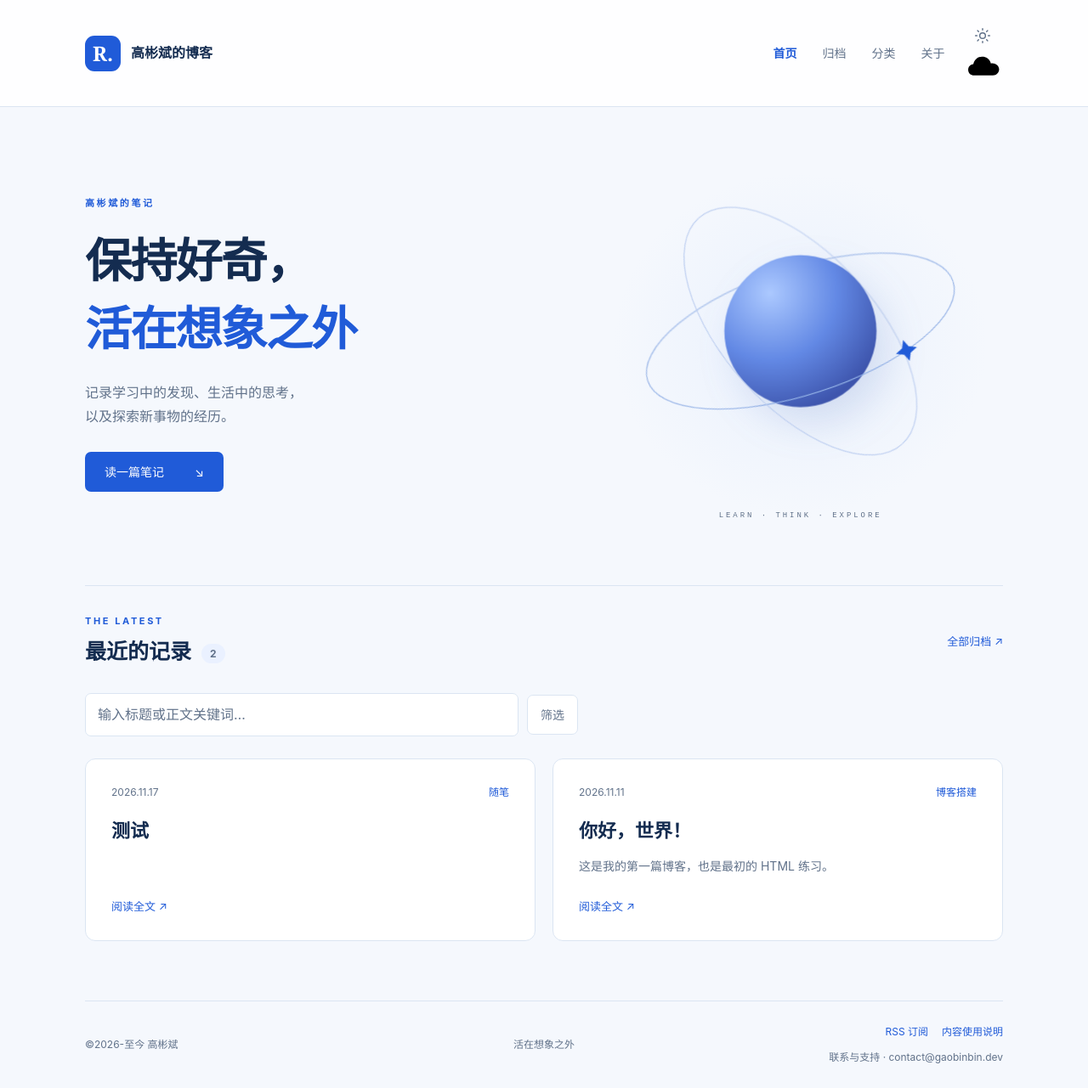
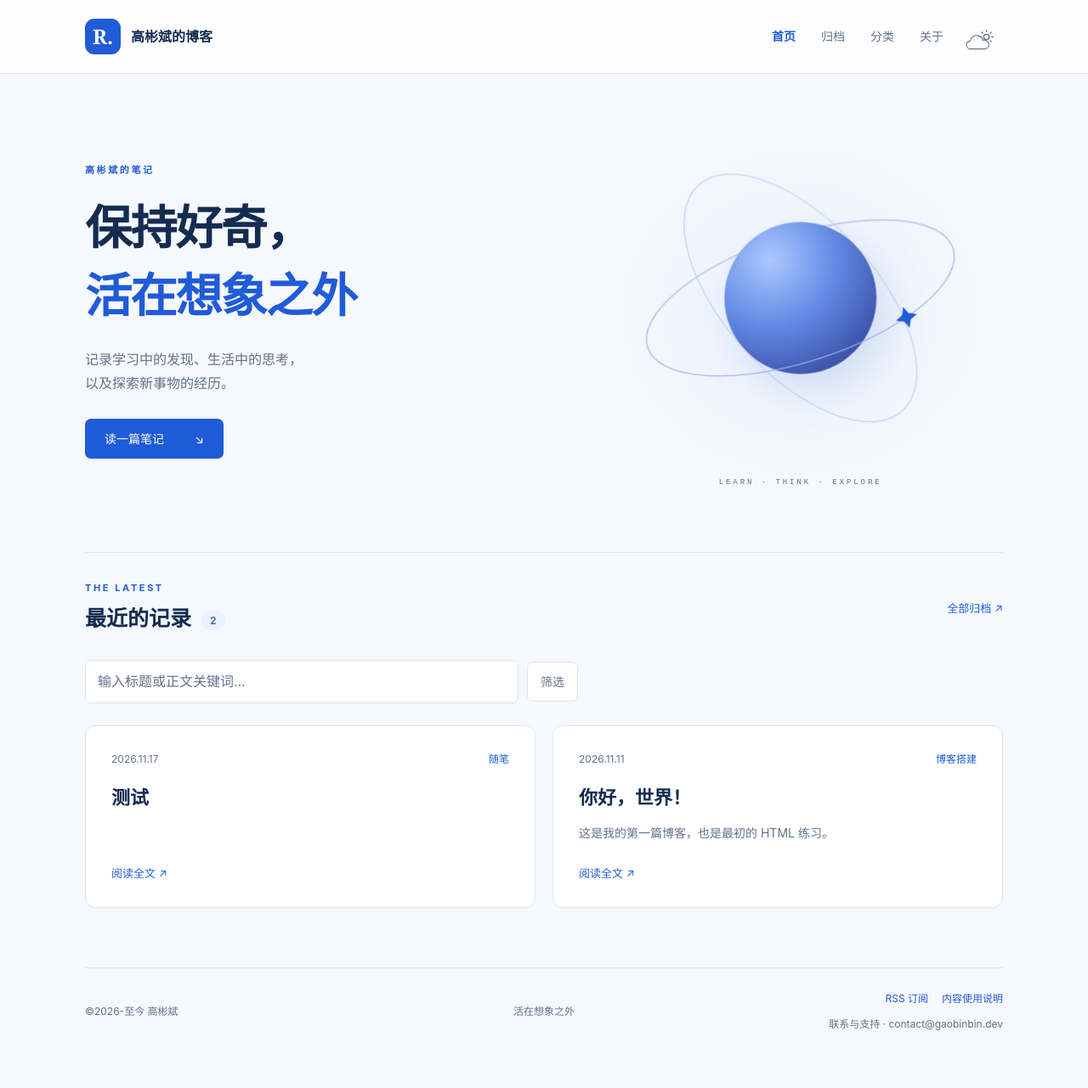
Before and after one commit to RobinGaoofficial/RobinGaoofficial.github.io, a Jekyll site: the page built from index.html, in a window 1280 px wide. Shown: the whole page at 85% size. Built offline with Jekyll 4.4.1, drawn with Linux system fonts in a browser that asks for light colours; after the commit the page ends 1241 px from its top, so only the background shows below that.

Commit message:
Refactor weather control styles for responsiveness

```diff
--- a/assets/css/reading.css
+++ b/assets/css/reading.css
@@ -94,3 +94,111 @@ body,
     color .24s ease,
     border-color .24s ease;
 }
+
+/* Mobile navigation */
+@media (max-width: 380px) {
+  .header-actions .theme-toggle {
+    margin-left: auto;
+  }
+}
+
+/* Respect reduced-motion settings */
+@media (prefers-reduced-motion: reduce) {
+  .theme-sun,
+  .theme-moon,
+  body,
+  .site-header,
+  .reading,
+  .post-card {
+    transition: none;
+  }
+}
+/* One cloud + sun/moon glyph. No border, box or shadow. */
+.weather-control {
+  position: relative;
+  width: 73px;
+  height: 40px;
+  flex: 0 0 73px;
+  --cloud-fill: var(--surface);
+}
+.weather-control .theme-toggle {
+  position: absolute;
+  top: 0;
+  right: 0;
+}
+.cloud-drag-handle {
+  position: absolute;
+  z-index: 1;
+  top: 8px;
+  left: 10px;
+  display: block;
+  width: 43px;
+  height: 32px;
+  color: var(--muted);
+  cursor: grab;
+  user-select: none;
+  -webkit-user-select: none;
+  -webkit-tap-highlight-color: transparent;
+  touch-action: pan-y;
+  transform: translate3d(var(--cloud-x, 0px), 0, 0);
+  transition: transform .34s cubic-bezier(.22, 1, .36, 1), color .2s ease;
+}
+.cloud-drag-handle svg {
+  display: block;
+  width: 43px;
+  height: 32px;
+  overflow: visible;
+  pointer-events: none;
+}
+.cloud-drag-handle path {
+  fill: var(--cloud-fill);
+  stroke: currentColor;
+  stroke-width: 1.7;
+  stroke-linecap: round;
+  stroke-linejoin: round;
+}
+.cloud-drag-handle.is-dragging { cursor: grabbing; transition: none; }
+.cloud-drag-handle.is-armed { color: var(--blue); }
+@media (max-width: 380px) {
+  .header-actions .weather-control { margin-left: auto; }
+}
+@media (prefers-reduced-motion: reduce) {
+  .cloud-drag-handle { transition: none; }
+}
+
+/* Refined cloud-and-sun icon */
+.weather-control {
+  width: 46px;
+  flex: 0 0 46px;
+  --cloud-fill: #fff;
+}
+
+:root[data-theme="dark"] .weather-control {
+  --cloud-fill: #0d1626;
+}
+
+.weather-control .theme-toggle {
+  top: 0;
+  right: 0;
+}
+
+.weather-control .theme-toggle svg {
+  width: 19px;
+  height: 19px;
+}
+
+.cloud-drag-handle {
+  left: 1px;
+  top: 15px;
+  width: 32px;
+  height: 24px;
+}
+
+.cloud-drag-handle svg {
+  width: 32px;
+  height: 24px;
+}
+
+.cloud-drag-handle path {
+  stroke-width: 1.5;
+}
```
